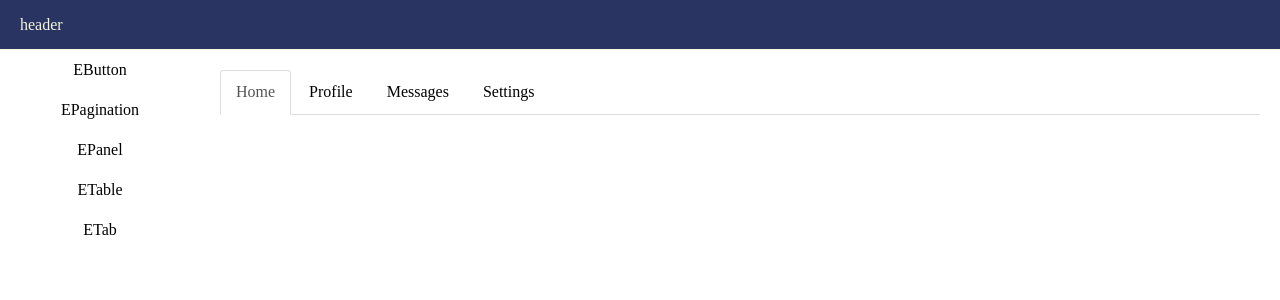
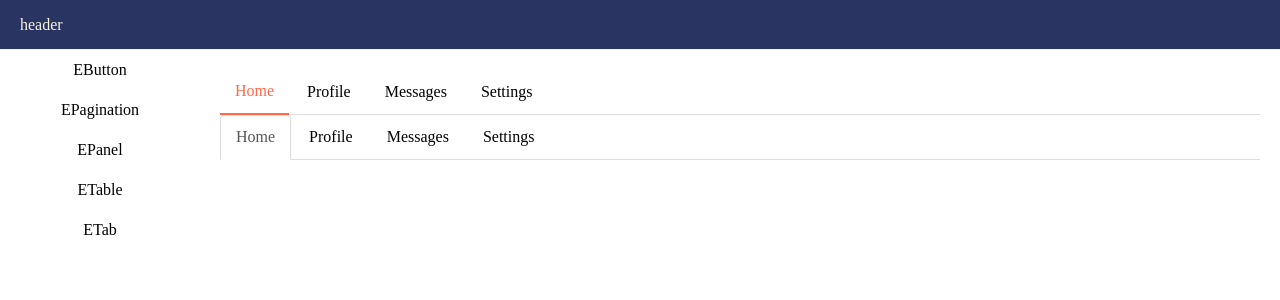
Before and after one commit to JunIce/junice-components, a Vue app in the folder packages/vue3/: page /components/etab in a window 1280 px wide. Shown: the top 300 px of the page. Built offline with nearby package versions, Linux system fonts and the light colour scheme.

Commit message:
feat(Card): tab card

```diff
--- a/packages/vue3/src/components/tab/demo/index.vue
+++ b/packages/vue3/src/components/tab/demo/index.vue
@@ -1,6 +1,21 @@
 <template>
   <div>
     <e-tab>
+      <e-tab-pane title="Home" key="Home">
+        <h1>home</h1>
+      </e-tab-pane>
+      <e-tab-pane title="Profile" key="Profile">
+        <h1>Profile</h1>
+      </e-tab-pane>
+      <e-tab-pane title="Messages" key="Messages">
+        <h1>Messages</h1>
+      </e-tab-pane>
+      <e-tab-pane title="Settings" key="Settings">
+        <h1>Settings</h1>
+      </e-tab-pane>
+    </e-tab>
+
+    <e-tab :card="true">
       <e-tab-pane title="Home" key="Home">
         <h1>home</h1>
       </e-tab-pane>
--- a/packages/vue3/src/components/tab/tab.vue
+++ b/packages/vue3/src/components/tab/tab.vue
@@ -1,5 +1,5 @@
 <template>
-  <ul class="nav nav-tabs" role="tablist">
+  <ul class="nav nav-tabs" :class="{ customtab: !props.card }" role="tablist">
     <li
       v-for="tab in tabs"
       role="presentation"
@@ -20,6 +20,10 @@
 import { computed } from '@vue/reactivity';
 import { defineProps, useSlots, ref } from 'vue';
 const props = defineProps({
+  card: {
+    type: Boolean,
+    default: false,
+  },
   title: {
     type: String,
     default: '',
--- a/packages/vue3/src/styles/tab/index.scss
+++ b/packages/vue3/src/styles/tab/index.scss
@@ -252,3 +252,13 @@
   // Remove the top rounded corners here since there is a hard edge above the menu
   @include border-top-radius(0);
 }
+
+
+/*Custom tab*/
+.customtab li.active a,
+.customtab li.active a:hover,
+.customtab li.active a:focus {
+  border: unset;
+  border-bottom: 2px solid $themecolor;
+  color: $themecolor;
+}
```
